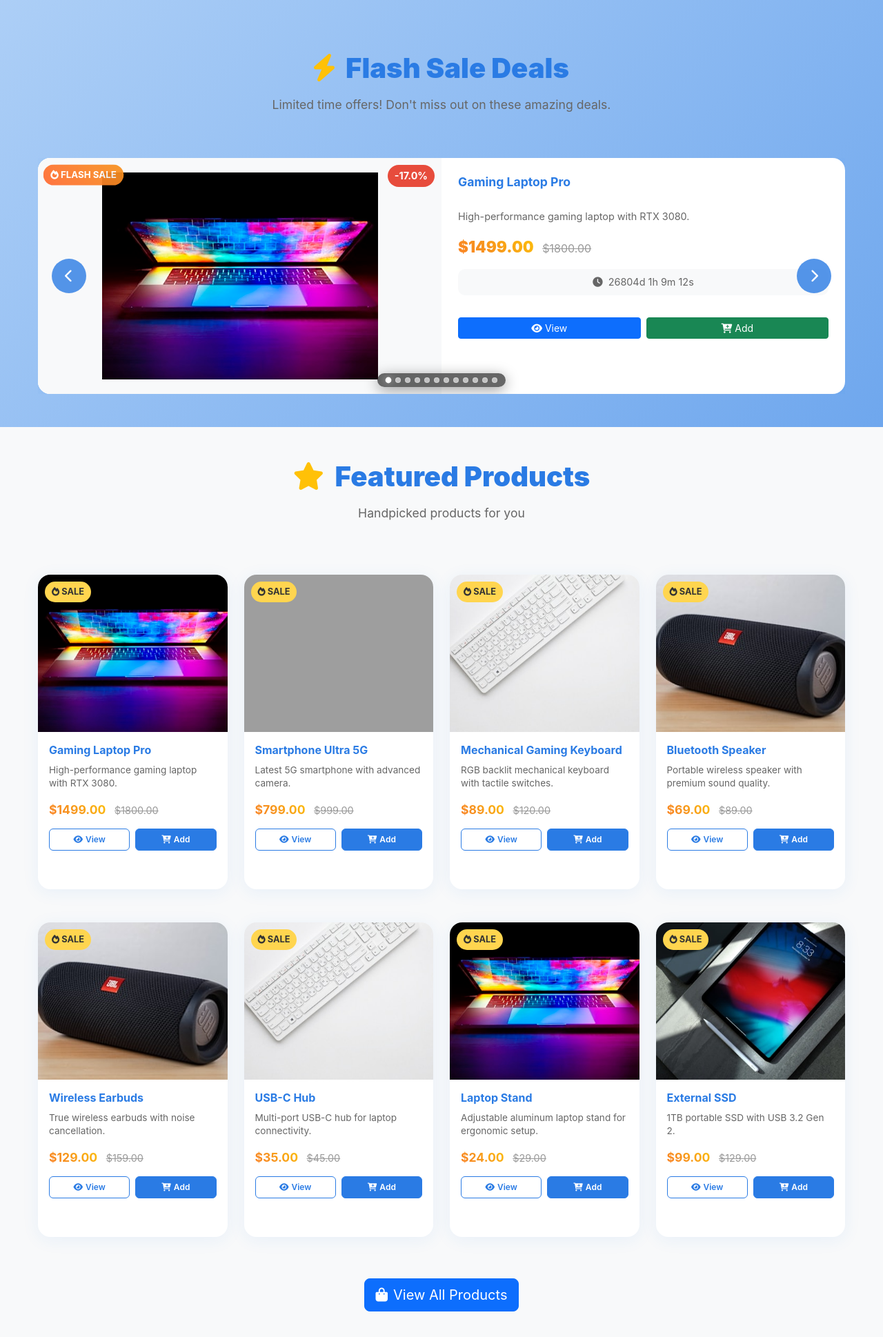
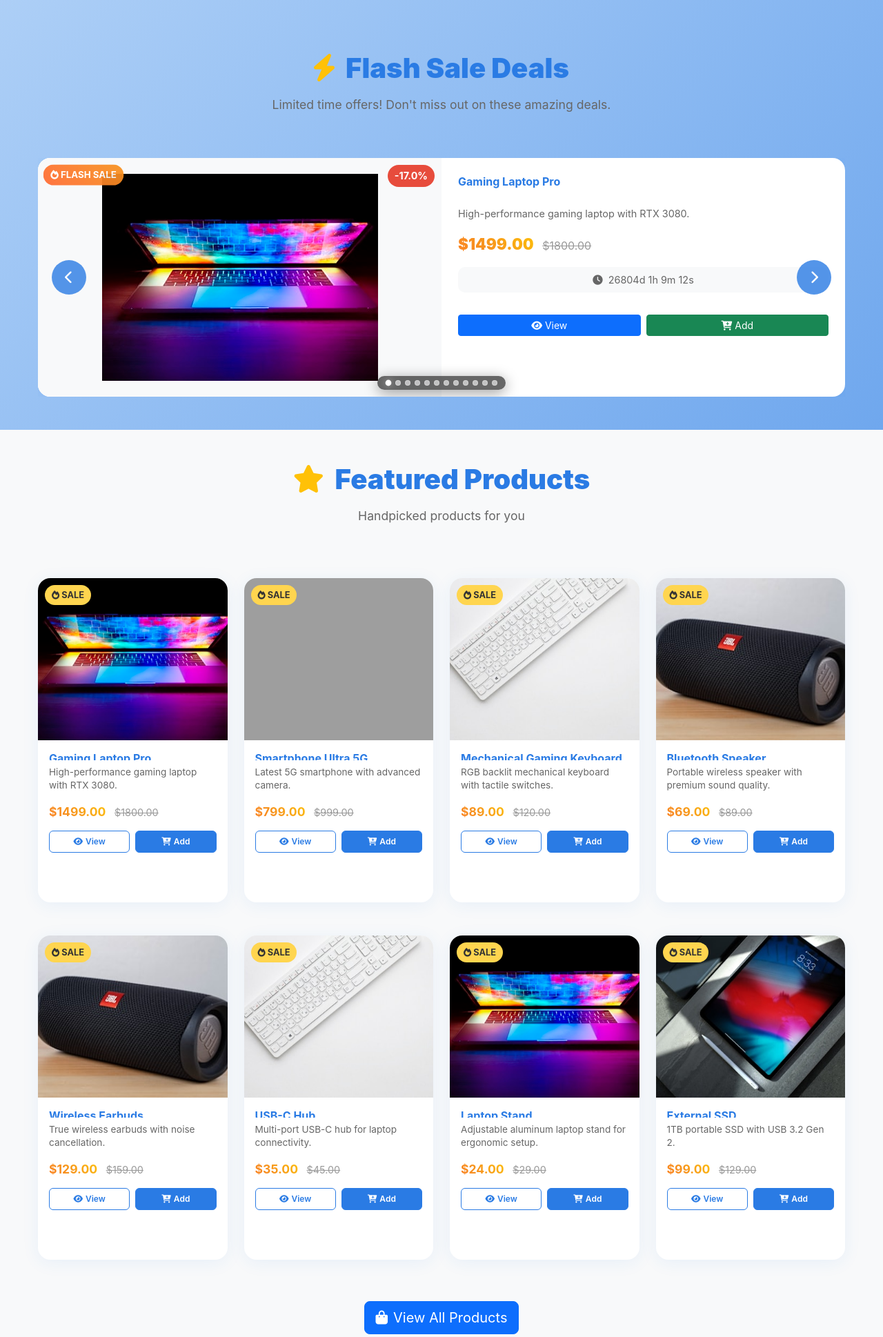
Before and after one commit to newlordz/electronics-store-flask, a Flask app: page / in a window 1280 px wide. Shown: the part 1888-3826 px from the top of the page at 69% size. Run offline with Flask 3, Linux system fonts and the light colour scheme; data that the repository does not hold is empty; some libraries are stand-ins or nearby versions; grey boxes are pictures that could not be loaded.

Commit message:
Fix overlapping dots and font weight inconsistencies: increase product actions margin to 3.5rem, add !important to universal product title styles, increase product info padding

```diff
--- a/static/style.css
+++ b/static/style.css
@@ -550,16 +550,20 @@
 }
 
 /* Universal Product Title Styles - Ensure Consistency */
-.product-title {
-    color: var(--temu-blue);
-    font-weight: 700;
-    font-size: 1rem;
-    line-height: 1.3;
-    margin-bottom: 0.5rem;
+.product-title,
+.product-card .product-title,
+.products-page .product-title,
+.wishlist-page .product-title,
+.card-title {
+    color: var(--temu-blue) !important;
+    font-weight: 700 !important;
+    font-size: 1rem !important;
+    line-height: 1.3 !important;
+    margin-bottom: 0.5rem !important;
     /* Ensure consistent text rendering */
-    text-rendering: optimizeLegibility;
-    -webkit-font-smoothing: antialiased;
-    -moz-osx-font-smoothing: grayscale;
+    text-rendering: optimizeLegibility !important;
+    -webkit-font-smoothing: antialiased !important;
+    -moz-osx-font-smoothing: grayscale !important;
 }
 
 /* Prevent image loading layout shifts */
@@ -1622,7 +1626,7 @@
 .product-info {
     flex: 1;
     padding: 1.5rem;
-    padding-bottom: 2.5rem;
+    padding-bottom: 3rem;
     display: flex;
     flex-direction: column;
     justify-content: space-between;
@@ -1865,6 +1869,7 @@
 /* Additional button spacing and alignment fixes */
 .product-card .product-actions {
     margin-top: auto;
+    margin-bottom: 3.5rem;
     display: flex;
     gap: 0.5rem;
     /* Prevent layout shifts */
```
